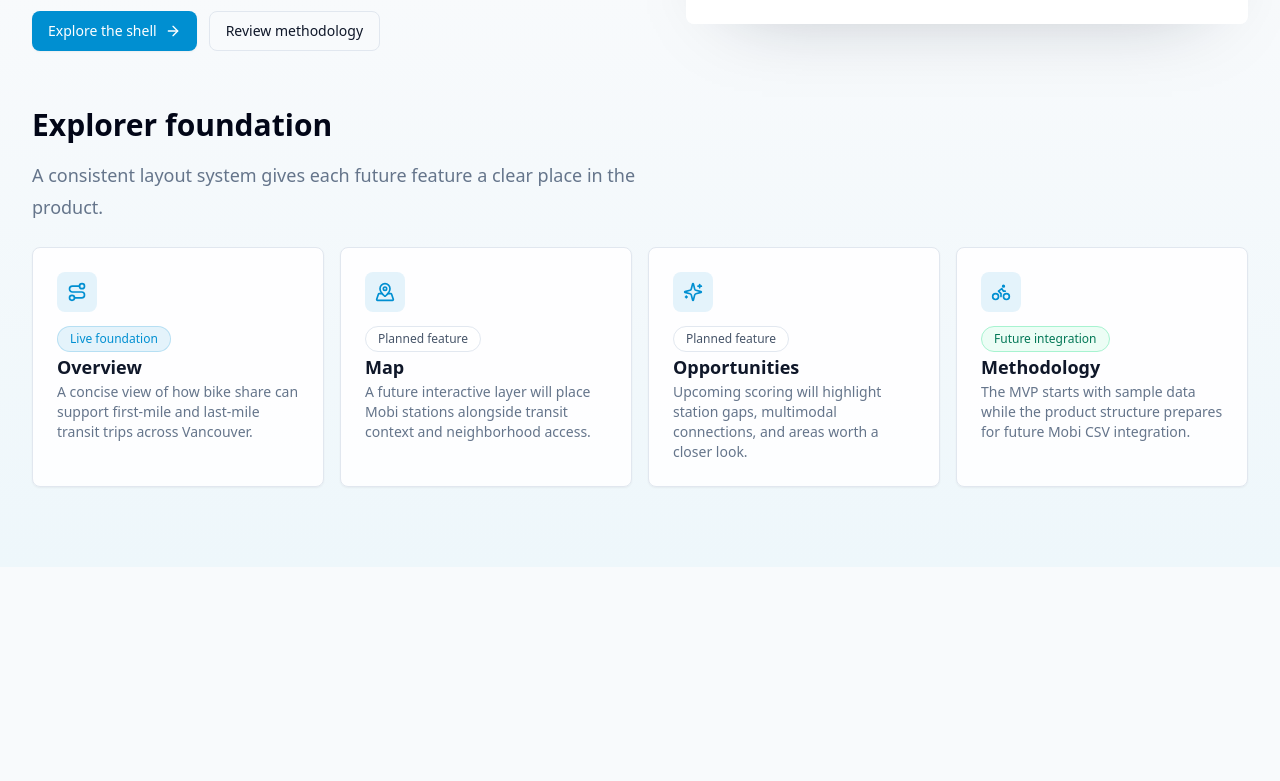
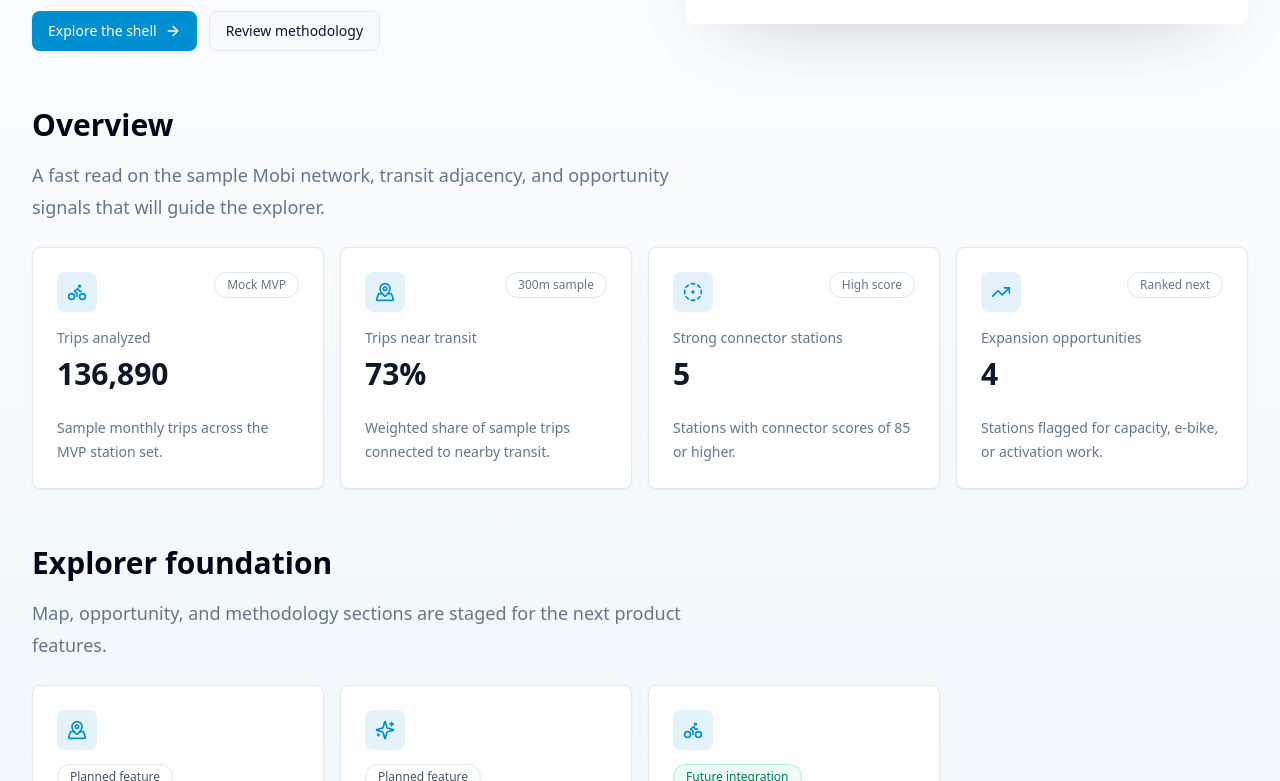
Before and after one commit to adnanreza/mobi-transit-explorer, a React (Vite) app: page / in a window 1280 px wide. Shown: the part 679-1460 px from the top of the page. Before the commit the page ends 1246 px from the top, so only its background shows below. Built offline with nearby package versions, Linux system fonts and the light colour scheme; the HTML template or start-up script is replaced by a standard one.

Commit message:
Add overview dashboard cards

```diff
--- a/src/App.tsx
+++ b/src/App.tsx
@@ -1,6 +1,7 @@
-import { ArrowRight, Bike, MapPinned, Route, Sparkles } from "lucide-react";
+import { ArrowRight, Bike, MapPinned, Sparkles } from "lucide-react";
 import { AppShell } from "@/components/AppShell";
 import { FeatureStatusBadge } from "@/components/FeatureStatusBadge";
+import { OverviewCards } from "@/components/OverviewCards";
 import { PageSection } from "@/components/PageSection";
 import { SectionHeader } from "@/components/SectionHeader";
 import { Button } from "@/components/ui/button";
@@ -21,14 +22,6 @@ const navItems = [
 ];
 
 const sections = [
-  {
-    id: "overview",
-    title: "Overview",
-    description:
-      "A concise view of how bike share can support first-mile and last-mile transit trips across Vancouver.",
-    icon: Route,
-    status: "live" as const,
-  },
   {
     id: "map",
     title: "Map",
@@ -117,10 +110,19 @@ function App() {
         </Card>
       </PageSection>
 
+      <PageSection id="overview" className="space-y-6">
+        <SectionHeader
+          title="Overview"
+          description="A fast read on the sample Mobi network, transit adjacency, and opportunity signals that will guide the explorer."
+          className="[&_h2]:text-2xl [&_h2]:sm:text-3xl"
+        />
+        <OverviewCards />
+      </PageSection>
+
       <PageSection className="space-y-6">
         <SectionHeader
           title="Explorer foundation"
-          description="A consistent layout system gives each future feature a clear place in the product."
+          description="Map, opportunity, and methodology sections are staged for the next product features."
           className="[&_h2]:text-2xl [&_h2]:sm:text-3xl"
         />
         <div className="grid gap-4 sm:grid-cols-2 xl:grid-cols-4">
--- /dev/null
+++ b/src/components/OverviewCards.tsx
@@ -0,0 +1,77 @@
+import {
+  Bike,
+  CircleDotDashed,
+  MapPinned,
+  TrendingUp,
+  type LucideIcon,
+} from "lucide-react";
+import { overviewMetrics } from "@/data/metrics";
+import type { OverviewMetric } from "@/types";
+import { Badge } from "@/components/ui/badge";
+import {
+  Card,
+  CardContent,
+  CardDescription,
+  CardHeader,
+  CardTitle,
+} from "@/components/ui/card";
+
+type OverviewCardsProps = {
+  metrics?: OverviewMetric[];
+};
+
+const metricIcons: Record<string, LucideIcon> = {
+  "trips-analyzed": Bike,
+  "trips-near-transit": MapPinned,
+  "strong-connectors": CircleDotDashed,
+  "expansion-opportunities": TrendingUp,
+};
+
+export function OverviewCards({ metrics = overviewMetrics }: OverviewCardsProps) {
+  if (metrics.length === 0) {
+    return (
+      <Card className="bg-white/90">
+        <CardHeader>
+          <CardTitle>Overview metrics unavailable</CardTitle>
+          <CardDescription>
+            Metrics will appear here when sample station data is available.
+          </CardDescription>
+        </CardHeader>
+      </Card>
+    );
+  }
+
+  return (
+    <div className="grid gap-4 sm:grid-cols-2 xl:grid-cols-4">
+      {metrics.map((metric) => {
+        const Icon = metricIcons[metric.id] ?? CircleDotDashed;
+
+        return (
+          <Card key={metric.id} className="bg-white/90 shadow-sm">
+            <CardHeader className="space-y-4">
+              <div className="flex items-start justify-between gap-3">
+                <div className="flex h-10 w-10 items-center justify-center rounded-lg bg-primary/10 text-primary">
+                  <Icon className="h-5 w-5" aria-hidden="true" />
+                </div>
+                {metric.context ? (
+                  <Badge variant="outline" className="bg-white text-muted-foreground">
+                    {metric.context}
+                  </Badge>
+                ) : null}
+              </div>
+              <div>
+                <CardDescription>{metric.label}</CardDescription>
+                <CardTitle className="mt-2 text-3xl">{metric.value}</CardTitle>
+              </div>
+            </CardHeader>
+            <CardContent>
+              <p className="text-sm leading-6 text-muted-foreground">
+                {metric.caption}
+              </p>
+            </CardContent>
+          </Card>
+        );
+      })}
+    </div>
+  );
+}
```
Also changed, not shown: 1 other file (tests, documents, lock files or other folders).
